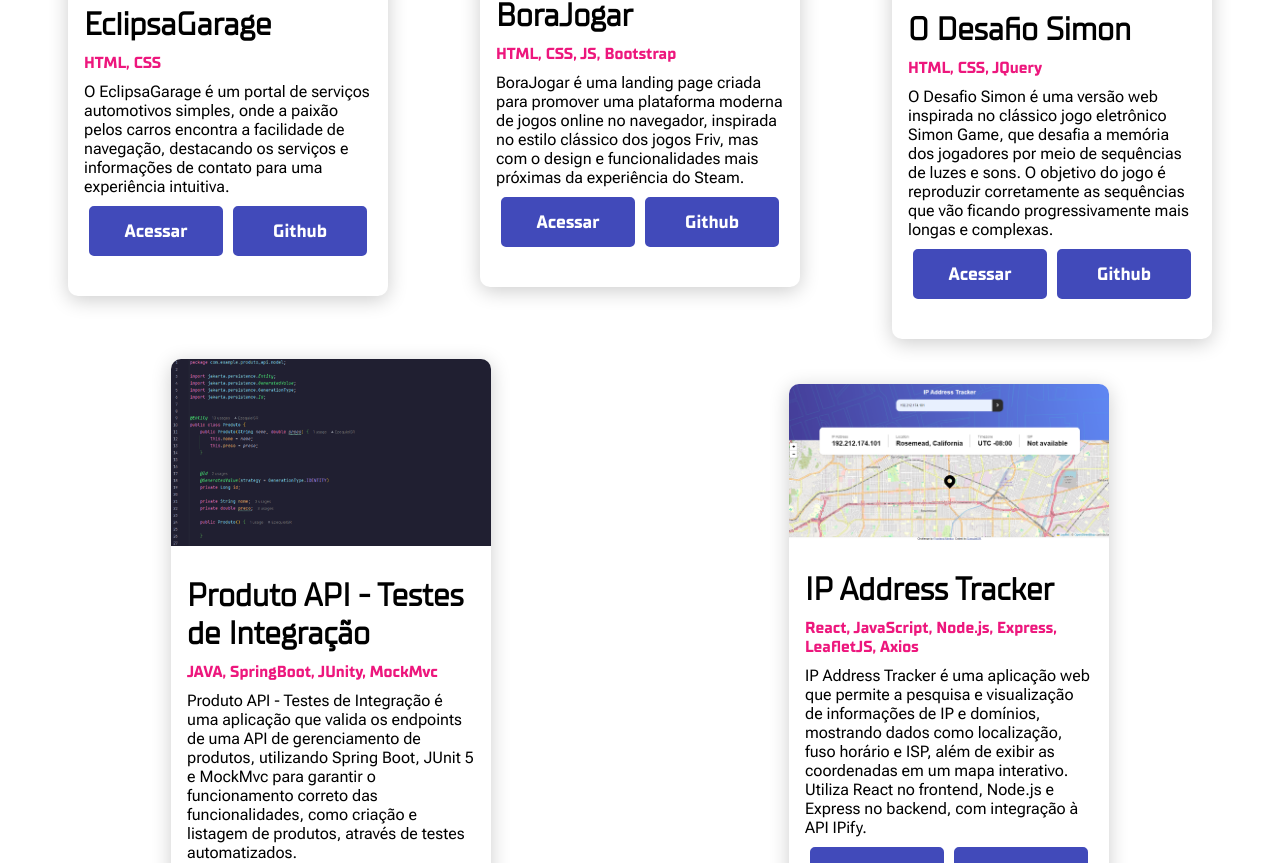
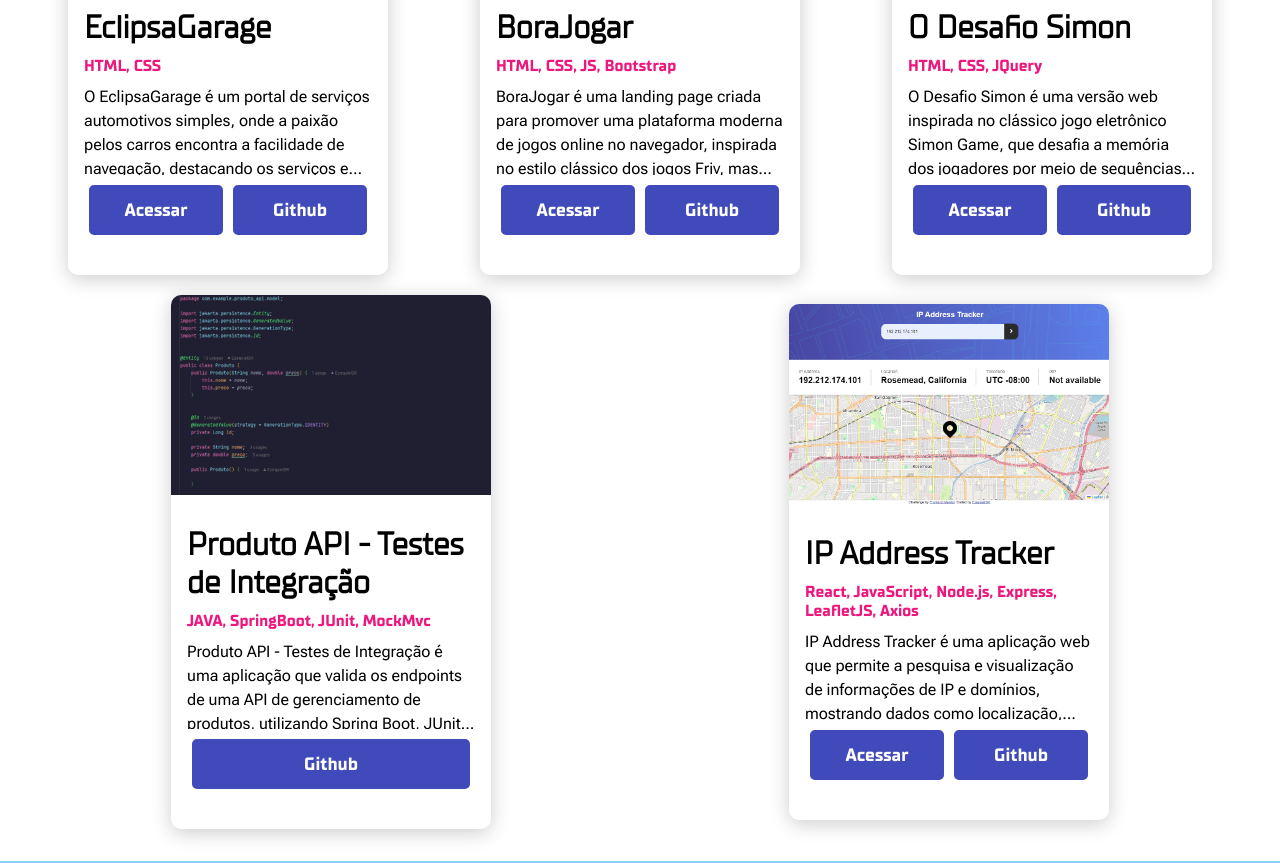
Before and after one commit to EzequielSR/Portfolio-DB, a React (Vite) app in the folder Portfolio-DB/: page /projetos in a window 1280 px wide. Shown: the part 557-1420 px from the top of the page. Built offline with nearby package versions, Linux system fonts and the light colour scheme.

Commit message:
Refatoração do arquivo ProjetosCard.tsx para os cards && da imagem ODesafioSimon.png

```diff
--- a/Portfolio-DB/src/components/ProjetosCard.tsx
+++ b/Portfolio-DB/src/components/ProjetosCard.tsx
@@ -1,7 +1,73 @@
 import "../css/styles.css";
 import "../css/mediaQuery.css";
+import {useEffect, useState} from "react";
 
 const ProjetosCard: React.FC = () => {
+    const [isTelaGrande, setTelaGrande] = useState(window.innerWidth > 1024);
+
+    useEffect(() => {
+        const handleResize = () => {
+            setTelaGrande(window.innerWidth > 1024);
+        }
+
+        window.addEventListener("resize", handleResize);
+
+        return () => {
+            window.removeEventListener("resize", handleResize);
+        }
+    }, []);
+    const projetos = [
+        {
+            nome: "EclipsaGarage",
+            tecnologias: "HTML, CSS",
+            descricao: "O EclipsaGarage é um portal de serviços automotivos simples, onde a paixão pelos carros encontra a facilidade de navegação, destacando os serviços e informações de contato para uma experiência intuitiva.",
+            imgSrc: "/assets/EclipsaGarage.png",
+            links: {
+                site: "https://eclipsa-garage.vercel.app/",
+                github: "https://github.com/EzequielSR/EclipsaGarage"
+            }
+        },
+        {
+            nome: "BoraJogar",
+            tecnologias: "HTML, CSS, JS, Bootstrap",
+            descricao: "BoraJogar é uma landing page criada para promover uma plataforma moderna de jogos online no navegador, inspirada no estilo clássico dos jogos Friv, mas com o design e funcionalidades mais próximas da experiência do Steam.",
+            imgSrc: "/assets/BoraJogar.png",
+            links: {
+                site: "https://bora-jogar.vercel.app/",
+                github: "https://github.com/EzequielSR/BoraJogar"
+            }
+        },
+        {
+            nome: "O Desafio Simon",
+            tecnologias: "HTML, CSS, JQuery",
+            descricao: "O Desafio Simon é uma versão web inspirada no clássico jogo eletrônico Simon Game, que desafia a memória dos jogadores por meio de sequências de luzes e sons. O objetivo do jogo é reproduzir corretamente as sequências que vão ficando progressivamente mais longas e complexas.",
+            imgSrc: "/assets/ODesafioSimon.png",
+            links: {
+                site: "https://o-desafio-simon.vercel.app/",
+                github: "https://github.com/EzequielSR/O_Desafio_Simon"
+            }
+        },
+        {
+            nome: "Produto API - Testes de Integração",
+            tecnologias: "JAVA, SpringBoot, JUnit, MockMvc",
+            descricao: "Produto API - Testes de Integração é uma aplicação que valida os endpoints de uma API de gerenciamento de produtos, utilizando Spring Boot, JUnit 5 e MockMvc para garantir o funcionamento correto das funcionalidades, como criação e listagem de produtos, através de testes automatizados.",
+            imgSrc: "/assets/Produto-API.png",
+            links: {
+                github: "https://github.com/EzequielSR/Produto-API_Testes_Integracao"
+            }
+        },
+        {
+            nome: "IP Address Tracker",
+            tecnologias: "React, JavaScript, Node.js, Express, LeafletJS, Axios",
+            descricao: "IP Address Tracker é uma aplicação web que permite a pesquisa e visualização de informações de IP e domínios, mostrando dados como localização, fuso horário e ISP, além de exibir as coordenadas em um mapa interativo. Utiliza React no frontend, Node.js e Express no backend, com integração à API IPify.",
+            imgSrc: "/assets/ip-address-tracker.png",
+            links: {
+                site: "https://ip-address-tracker-master-virid-nine.vercel.app/",
+                github: "https://github.com/EzequielSR/ip-address-tracker-master"
+            }
+        }
+    ];
+
     return (
         <main>
             <section>
@@ -10,102 +76,34 @@ const ProjetosCard: React.FC = () => {
                     <h1>Projetos</h1>
                 </div>
                 <div className="card-container">
-                    <div className="card">
-                        <img src="/assets/EclipsaGarage.png" alt="Descrição da imagem"/>
-                        <div className="card-about">
-                            <h2>EclipsaGarage</h2>
-                            <span> HTML, CSS</span>
-                            <p>O EclipsaGarage é um portal de serviços automotivos simples, onde a paixão pelos carros
-                                encontra
-                                a facilidade de navegação, destacando os serviços e informações de contato para uma
-                                experiência
-                                intuitiva.</p>
-                            <div className="buttons">
-                                <button><a href="https://eclipsa-garage.vercel.app/" target="_blank"
-                                           rel="noopener noreferrer">Acessar</a></button>
-                                <button><a href="https://github.com/EzequielSR/EclipsaGarage" target="_blank"
-                                           rel="noopener noreferrer">Github</a></button>
+                    {projetos.map((projeto, index) => (
+                        <div className="card" key={index}>
+                            <img src={projeto.imgSrc} alt={`Descrição da imagem ${projeto.nome}`} />
+                            <div className="card-about">
+                                <h2>{projeto.nome}</h2>
+                                <span>{projeto.tecnologias}</span>
+                                <p title={isTelaGrande ? projeto.descricao : undefined}>
+                                    {projeto.descricao}
+                                </p>
+                                <div className="buttons">
+                                    {projeto.links.site && (
+                                        <button>
+                                            <a href={projeto.links.site} target="_blank" rel="noopener noreferrer">Acessar</a>
+                                        </button>
+                                    )}
+                                    {projeto.links.github && (
+                                        <button>
+                                            <a href={projeto.links.github} target="_blank" rel="noopener noreferrer">Github</a>
+                                        </button>
+                                    )}
+                                </div>
                             </div>
                         </div>
-                    </div>
-                    <div className="card">
-                        <img src="/assets/BoraJogar.png" alt="Descrição da imagem"/>
-                        <div className="card-about">
-                            <h2>BoraJogar</h2>
-                            <span> HTML, CSS, JS, Bootstrap</span>
-                            <p>BoraJogar é uma landing page criada para promover uma plataforma moderna de jogos online
-                                no
-                                navegador, inspirada no estilo clássico dos jogos Friv, mas com o design e
-                                funcionalidades mais
-                                próximas da experiência do Steam.</p>
-                            <div className="buttons">
-                                <button><a href="https://bora-jogar.vercel.app/" target="_blank">Acessar</a></button>
-                                <button><a href="https://github.com/EzequielSR/BoraJogar" target="_blank">Github</a>
-                                </button>
-                            </div>
-                        </div>
-                    </div>
-                    <div className="card">
-                        <img src="/assets/ODesafioSimon.png" alt="Descrição da imagem"/>
-                        <div className="card-about">
-                            <h2>O Desafio Simon</h2>
-                            <span> HTML, CSS, JQuery</span>
-                            <p>O Desafio Simon é uma versão web inspirada no clássico jogo eletrônico Simon Game, que
-                                desafia a
-                                memória dos jogadores por meio de sequências de luzes e sons. O objetivo do jogo é
-                                reproduzir
-                                corretamente as sequências que vão ficando progressivamente mais longas e complexas.</p>
-                            <div className="buttons">
-                                <button><a href="https://o-desafio-simon.vercel.app/" target="_blank">Acessar</a>
-                                </button>
-                                <button><a href="https://github.com/EzequielSR/O_Desafio_Simon"
-                                           target="_blank">Github</a>
-                                </button>
-                            </div>
-                        </div>
-                    </div>
-                    <div className="card">
-                        <img src="/assets/Produto-API.png" alt="Descrição da imagem"/>
-                        <div className="card-about">
-                            <h2>Produto API - Testes de Integração</h2>
-                            <span>JAVA, SpringBoot, JUnity, MockMvc</span>
-                            <p>Produto API - Testes de Integração é uma aplicação que valida os endpoints de uma API de
-                                gerenciamento de produtos, utilizando Spring Boot, JUnit 5 e MockMvc para garantir o
-                                funcionamento correto das funcionalidades, como criação e listagem de produtos, através
-                                de
-                                testes automatizados.</p>
-                            <div className="buttons">
-                                <button><a href="https://github.com/EzequielSR/Produto-API_Testes_Integracao"
-                                           target="_blank">Github</a>
-                                </button>
-                            </div>
-                        </div>
-                    </div>
-                    <div className="card">
-                        <img src="/assets/ip-address-tracker.png" alt="Descrição da imagem"/>
-                        <div className="card-about">
-                            <h2>IP Address Tracker</h2>
-                            <span>React, JavaScript, Node.js, Express, LeafletJS, Axios</span>
-                            <p>IP Address Tracker é uma aplicação web que permite a pesquisa e visualização de
-                                informações de IP
-                                e domínios, mostrando dados como localização, fuso horário e ISP, além de exibir as
-                                coordenadas
-                                em um mapa interativo. Utiliza React no frontend, Node.js e Express no backend, com
-                                integração à
-                                API IPify.</p>
-                            <div className="buttons">
-                                <button><a href="https://ip-address-tracker-master-virid-nine.vercel.app/"
-                                           target="_blank">Acessar</a>
-                                </button>
-                                <button><a href="https://github.com/EzequielSR/ip-address-tracker-master"
-                                           target="_blank">Github</a></button>
-                            </div>
-                        </div>
-                    </div>
+                    ))}
                 </div>
             </section>
         </main>
-    )
+    );
 }
 
 export default ProjetosCard;
--- a/Portfolio-DB/src/css/mediaQuery.css
+++ b/Portfolio-DB/src/css/mediaQuery.css
@@ -67,6 +67,18 @@ main .profile {
     }
 
 
+}
+
+@media (min-width: 1024px) {
+    .card-about p {
+        display: -webkit-box;
+        -webkit-box-orient: vertical;
+        overflow: hidden;
+        -webkit-line-clamp: 4;
+        text-overflow: ellipsis;
+        max-height: 5.6em;
+        line-height: 1.5em;
+    }
 }
 
 @media (max-width: 768px) {
--- a/Portfolio-DB/src/css/styles.css
+++ b/Portfolio-DB/src/css/styles.css
@@ -282,7 +282,7 @@ section.profile img {
 .card img {
     border-radius: 10px 10px 0 0;
     width: 100%;
-    height: auto;
+    height: 200px;
     object-fit: cover;
 }
 
```
Also changed, not shown: Portfolio-DB/public/assets/ODesafioSimon.png.
